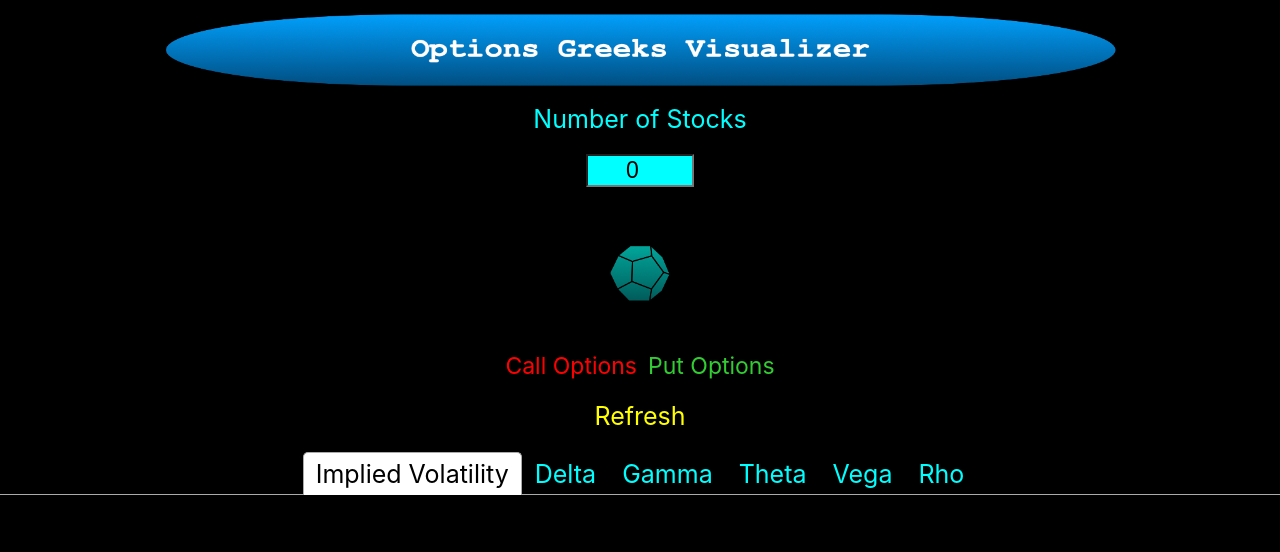
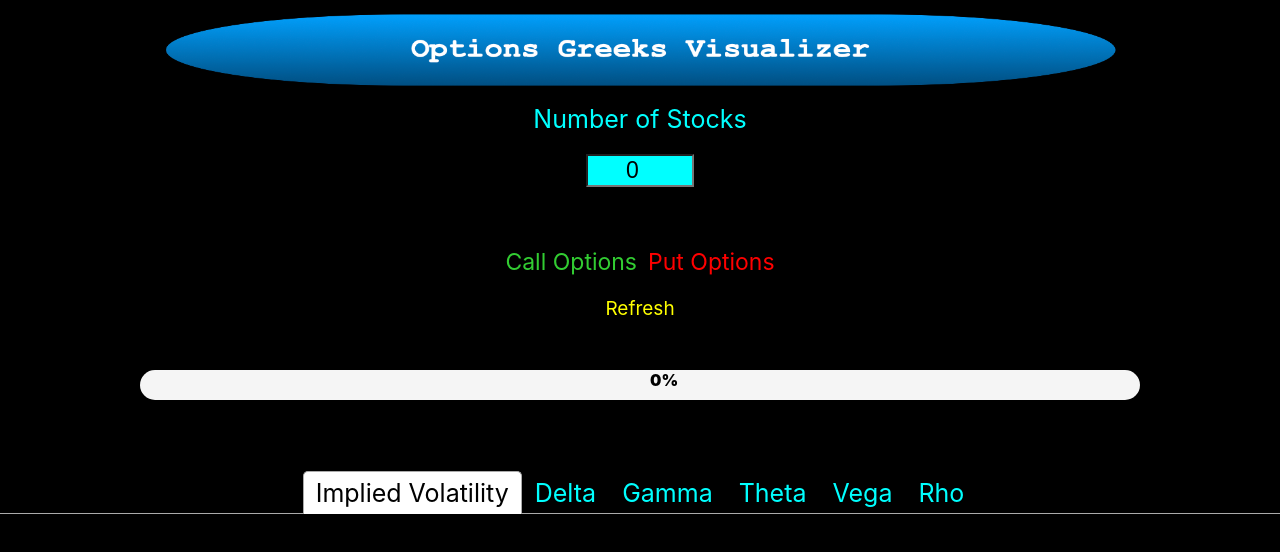
Before and after one commit to marscolony2040/OpGreeks, a React (Create React App) app: page / in a window 1280 px wide. Shown: the top 552 px of the page. Built offline with nearby package versions, Linux system fonts and the light colour scheme; no server answers.

Commit message:
added loader bar

```diff
--- a/src/App.js
+++ b/src/App.js
@@ -7,12 +7,14 @@ import 'react-tabs/style/react-tabs.css';
 import go from './imgs/go.png'
 import title from './imgs/tx.png'
 
+import Progress_bar from './Progress_bar.js'
+
 export default class App extends React.Component {
 
   constructor(){
     super();
 
-    this.state = {response: null, N: 0, tickers: {}, sock: null, response_title: 'Refresh'}
+    this.state = {colorx: 'limegreen', nx: 0, response: null, N: 0, tickers: {}, sock: null, response_title: 'Refresh'}
     this.vol_plots = this.vol_plots.bind(this)
     this.delta_plots = this.delta_plots.bind(this)
     this.gamma_plots = this.gamma_plots.bind(this)
@@ -32,7 +34,7 @@ export default class App extends React.Component {
     socket.onmessage = (evt) => {
       const data = JSON.parse(evt.data)
       if(data.hasOwnProperty("title")){
-        this.setState({ response_title: data['title'] })
+        this.setState({ response_title: data['title'], colorx: data['color'], color2: data['color2'], nx: data['NX'] })
       } else {
         this.setState({ response: data, response_title: 'Refresh' })
       }
@@ -88,7 +90,7 @@ export default class App extends React.Component {
               mode: 'markers',
               marker: {
                 size: 2,
-                color: 'red'
+                color: 'limegreen'
               },
               name: 'Call Options'
             },
@@ -100,7 +102,7 @@ export default class App extends React.Component {
               mode: 'markers',
               marker: {
                 size: 2,
-                color: 'limegreen'
+                color: 'red'
               },
               name: 'Put Options'
             }]}
@@ -157,7 +159,7 @@ export default class App extends React.Component {
               mode: 'markers',
               marker: {
                 size: 2,
-                color: 'red'
+                color: 'limegreen'
               },
               name: 'Call Options'
             },
@@ -169,7 +171,7 @@ export default class App extends React.Component {
               mode: 'markers',
               marker: {
                 size: 2,
-                color: 'limegreen'
+                color: 'red'
               },
               name: 'Put Options'
             }]}
@@ -226,7 +228,7 @@ export default class App extends React.Component {
               mode: 'markers',
               marker: {
                 size: 2,
-                color: 'red'
+                color: 'limegreen'
               },
               name: 'Gamma Plots'
             }]}
@@ -283,7 +285,7 @@ export default class App extends React.Component {
               mode: 'markers',
               marker: {
                 size: 2,
-                color: 'red'
+                color: 'limegreen'
               },
               name: 'Call Options'
             },
@@ -295,7 +297,7 @@ export default class App extends React.Component {
               mode: 'markers',
               marker: {
                 size: 2,
-                color: 'limegreen'
+                color: 'red'
               },
               name: 'Put Options'
             }]}
@@ -473,25 +475,27 @@ export default class App extends React.Component {
     return (
       <React.Fragment>
         <center>
-          <img src={title} style={{width: 1000, height: 100}} />
+          <img src={title} style={{width: 1000, height: 100}} onClick={this.handle_submit}/>
           <div style={{backgroundColor: bg, color: fg, fontSize: 25}}>Number of Stocks</div>
           <br/>
           <div><input name="N" type="number" step="1" min="0" value={this.state.N} onChange={this.handle_change} style={{backgroundColor: fg, color: 'black', width: 100, fontSize: 23, textAlign: "center"}}/></div>
           <br/>
           <div>{this.build_ticks(bg, fg, fg2)}</div>
           <br/>
-          <img src={go} alt="gobutton" onClick={this.handle_submit} style={{width: 100, height: 100}}></img>
-          <br/>
+
         </center>
         <center>
           <br/>
           <tr>
-            <td style={{backgroundColor: bg, color: 'red', fontSize: 23}}>Call Options</td>&nbsp;&nbsp;
-            <td style={{backgroundColor: bg, color: 'limegreen', fontSize: 23}}>Put Options</td>
+            <td style={{backgroundColor: bg, color: 'limegreen', fontSize: 23}}>Call Options</td>&nbsp;&nbsp;
+            <td style={{backgroundColor: bg, color: 'red', fontSize: 23}}>Put Options</td>
           </tr>
           <br/>
-          <div style={{color: fg2, fontSize: 25}}>
+          <div style={{color: fg2, fontSize: 19}}>
             {this.state.response_title}
+          </div>
+          <div>
+            <Progress_bar bgcolor={this.state.colorx} progress={this.state.nx} height={30} fgcolor={this.state.color2}/>
           </div>
           <br/>
         </center>
--- /dev/null
+++ b/src/Progress_bar.js
@@ -0,0 +1,36 @@
+import React from 'react'
+
+const Progress_bar = ({bgcolor,progress,height,fgcolor}) => {
+
+	const Parentdiv = {
+		height: height,
+		width: '1000px',
+		backgroundColor: 'whitesmoke',
+		borderRadius: 40,
+		margin: 50
+	}
+
+	const Childdiv = {
+		height: '100%',
+		width: `${progress}%`,
+		backgroundColor: bgcolor,
+	borderRadius:40,
+		textAlign: 'center'
+	}
+
+	const progresstext = {
+		padding: 10,
+		color: fgcolor,
+		fontWeight: 900
+	}
+
+	return (
+	<div style={Parentdiv}>
+	<div style={Childdiv}>
+		<span style={progresstext}>{`${progress}%`}</span>
+	</div>
+	</div>
+	)
+}
+
+export default Progress_bar;
```
Also changed, not shown: 1 other file (tests, documents, lock files or other folders).
